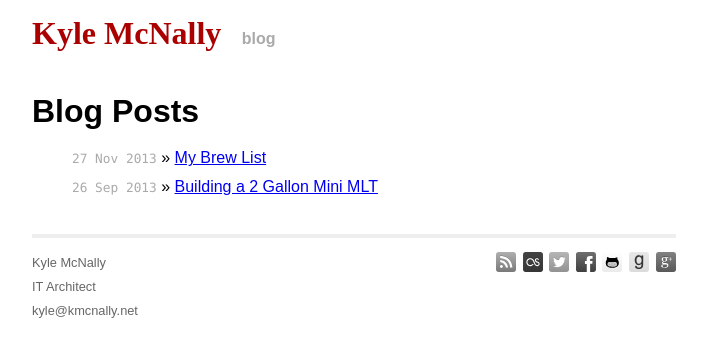
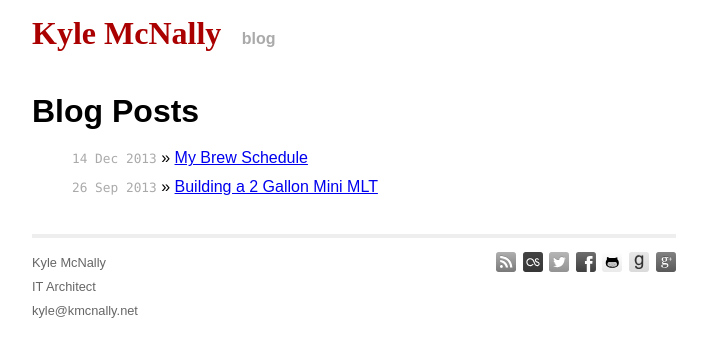
Before and after one commit to Sparticuz/sparticuz.github.io, a Jekyll site: the page built from blog.html, in a window 1280 px wide. Shown: the top 357 px of the page, without its empty margins (286-993 px from the left). Built offline with Jekyll 4.4.1, drawn with Linux system fonts in a browser that asks for light colours; some web fonts are replaced; Markdown is read by kramdown in place of the engine named in the settings.

Commit message:
moved brew list to brew schedule and added google calendar

```diff
--- a/_posts/2013-10-01-brew-list.markdown
+++ b/_posts/2013-10-01-brew-schedule.markdown
@@ -1,11 +1,13 @@
 ---
 layout: post
-title: "My Brew List"
+title: "My Brew Schedule"
 category: blog
 author: Kyle McNally
 permalink: /blog/brew-list.html
-date: 2013-11-27
+date: 2013-12-14
 ---
+
+<iframe src="https://www.google.com/calendar/embed?showPrint=0&amp;showTabs=0&amp;showCalendars=0&amp;showTz=0&amp;height=600&amp;wkst=1&amp;bgcolor=%23FFFFFF&amp;src=kmcnally.net_nbp6uuvduopq7fib4e3nnjgjd4%40group.calendar.google.com&amp;color=%236B3304&amp;ctz=America%2FNew_York" style=" border-width:0 " width="800" height="600" frameborder="0" scrolling="no"></iframe>
 
 Here is a list of recipies I've brewed. (Newest brew at the top)
 
```
